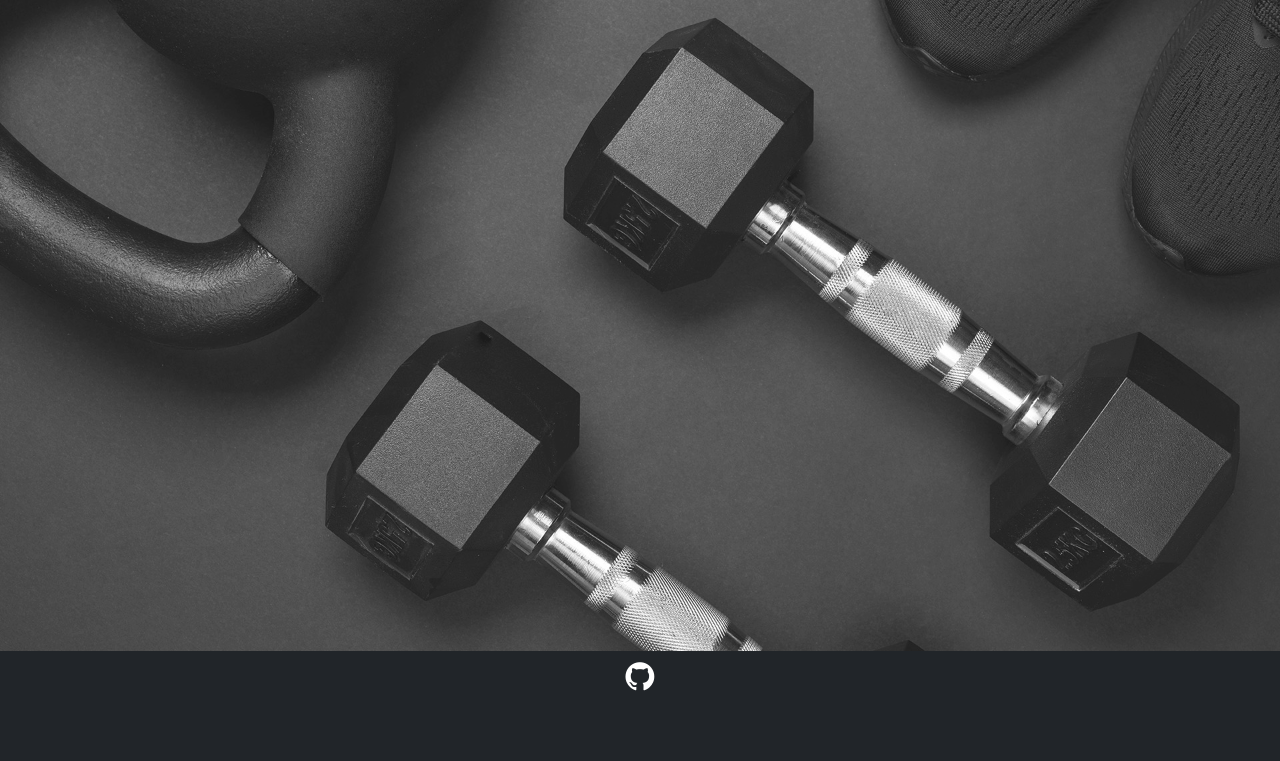
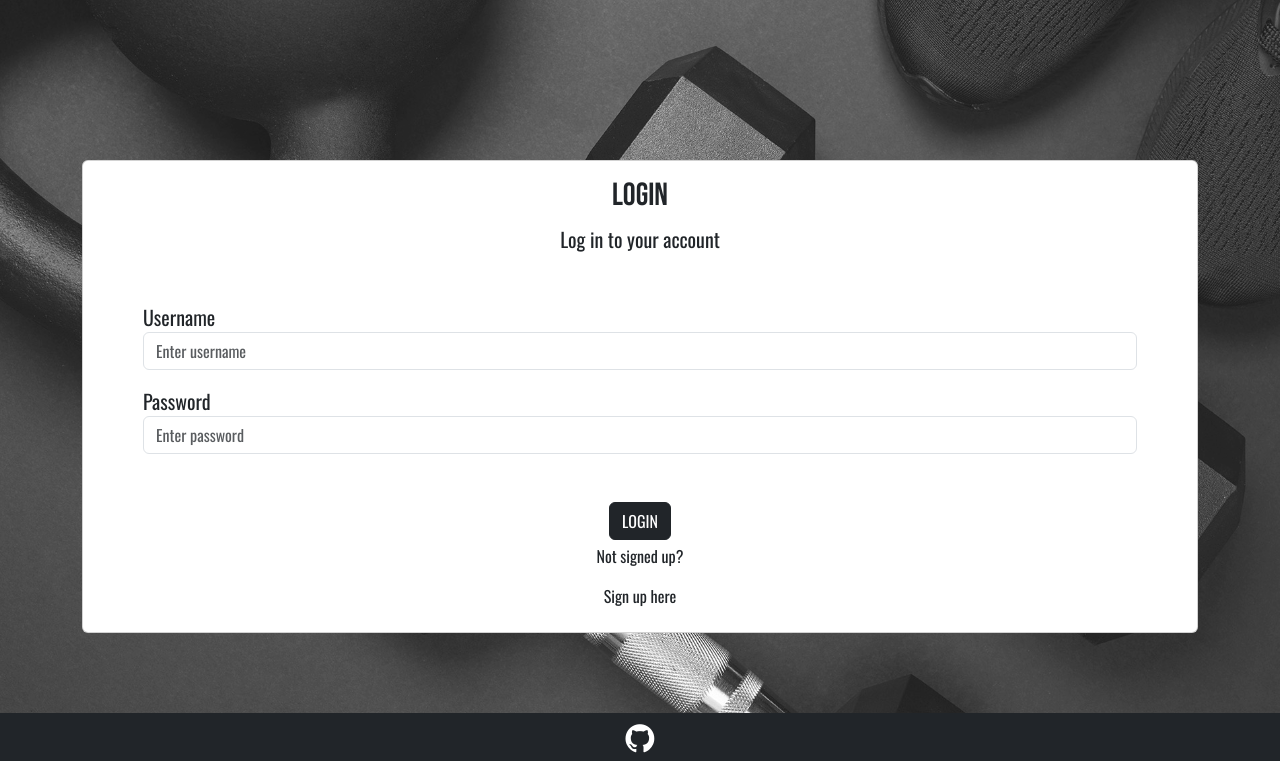
Before and after one commit to collingsandrew/milestone-project-3, a Flask app: template activetrack/templates/login.html in a window 1280 px wide. Shown: the part 101-862 px from the top of the page. Before the commit the page ends 792 px from the top, so only its background shows below. Run offline with Flask 3, Linux system fonts and the light colour scheme; the template is opened without the code that fills it, so the values that code supplies are empty.

Commit message:
Add login.html with html content

```diff
--- a/activetrack/templates/login.html
+++ b/activetrack/templates/login.html
@@ -1,3 +1,28 @@
 {% extends "base.html" %}
 {% block content %}
+
+    <!-- main content container -->
+    <div class="d-flex justify-content-center align-items-center">
+        <div class="card main-card container-md">
+            <!-- form for user to log in -->
+            <form method="POST" class="fs-5">
+                <div class="text-center mt-3 form-heading">
+                    <h2>Login</h2>
+                    <p>Log in to your account</p>
+                </div>
+                <div class="form-group m-5">
+                    <label for="username">Username</label>
+                    <input type="text" class="form-control mb-3" id="username" name="username" placeholder="Enter username"/>
+                    <label for="password">Password</label>
+                    <input type="password" class="form-control mb-3" id="password" name="password" placeholder="Enter password"/>
+                </div>
+                <div class="text-center mb-1">
+                    <button type="submit" class="btn btn-dark text-uppercase">Login</button>
+                </div>
+            </form>
+            <p class="text-center">Not signed up?</p>
+            <a href="{{ url_for('sign_up') }}" class="text-center mb-4 text-decoration-none text-reset">Sign up here</a>
+        </div>
+    </div>
+
 {% endblock %}
```
